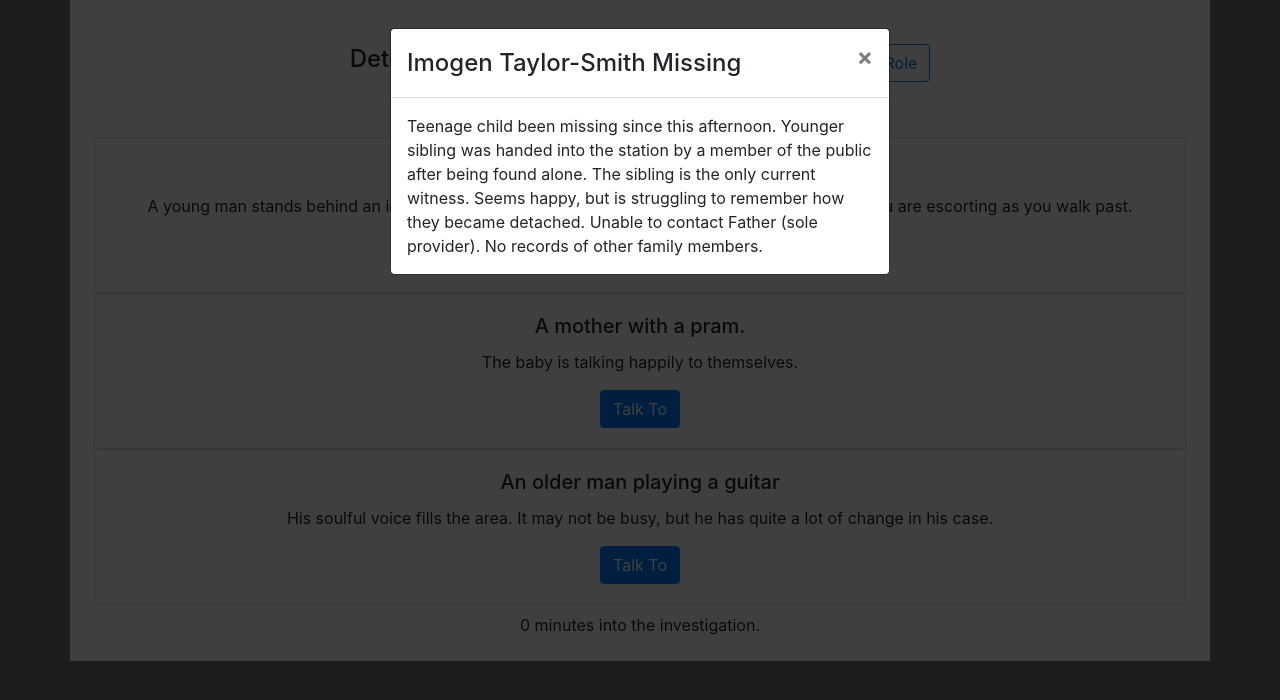
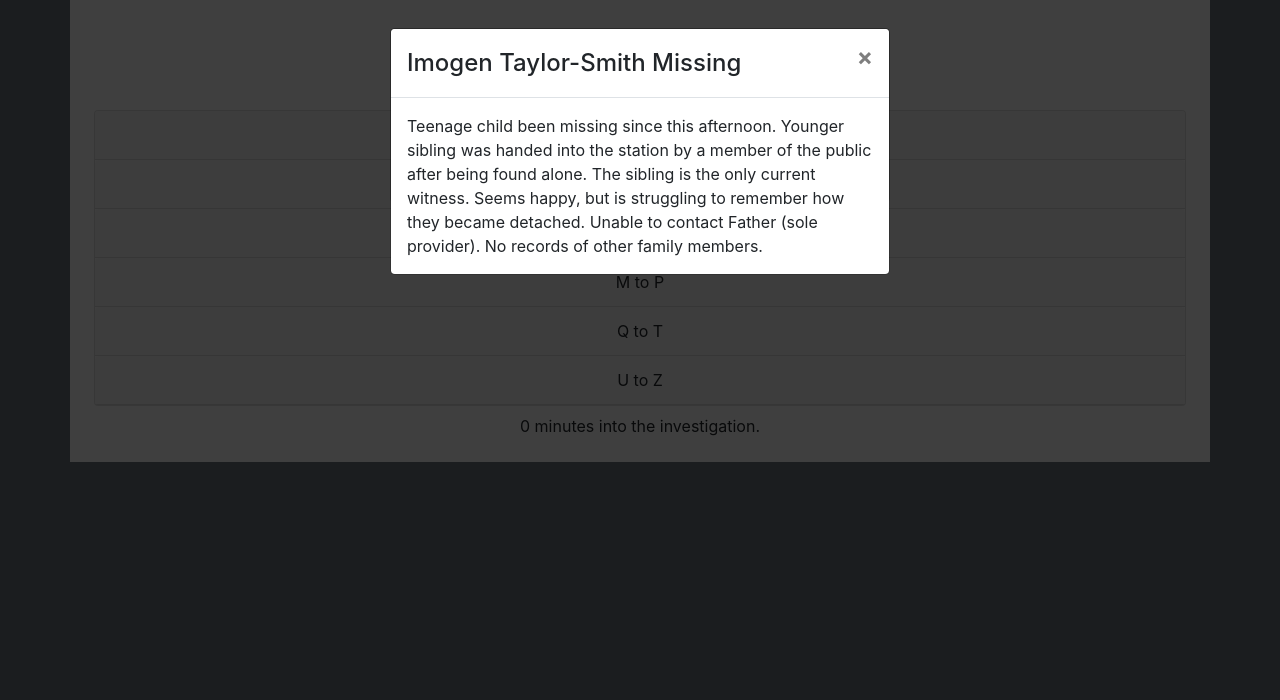
Before and after one commit to hennersz/10-65, a React (Create React App) app in the folder src/client/: page / in a window 1280 px wide. Shown: the top 700 px of the page. Built offline with nearby package versions, Linux system fonts and the light colour scheme; the HTML template or start-up script is replaced by a standard one.

Commit message:
feat(*): finished react-bootstrap and ES6ification

```diff
--- a/src/client/src/App.js
+++ b/src/client/src/App.js
@@ -4,7 +4,7 @@ import { getSocket } from './utils/socket';
 import {ifDev} from "./utils/ifDev";
 import Loader from "./Components/Loader";
 
-function App() {
+const App = () => {
   const [isConnected, setConnectedState] = useState(ifDev(true, false))
 
   const onSocketConnect = (...params) => {
--- a/src/client/src/Components/BackOffice.jsx
+++ b/src/client/src/Components/BackOffice.jsx
@@ -1,35 +1,33 @@
 import React, { useState } from 'react';
 import data from '../data/imogen.json'
 import BackOfficeCabinet from "./BackOfficeCabinet";
-import {Button} from "react-bootstrap";
+import {Accordion, Button, Card} from "react-bootstrap";
 
-function BackOffice(props) {
+const BackOffice = () => {
     const [article, selectArticle] = useState();
 
     if (article) {
         const selectedRecord = data.historicalRecords.find(({key}) => (key === article))
         return (
             <div>
-                <h4>
-                    {selectedRecord.title}
-                </h4>
-                <p>
-                    {selectedRecord.body}
-                </p>
+                <h4>{selectedRecord.title}</h4>
+                <p>{selectedRecord.body}</p>
                 <Button variant="primary" onClick={() => selectArticle(undefined)}>Go Back</Button>
             </div>
         )
     }
 
     return (
-        <div className="accordion accordion-flush" id="accordionFlushExample">
+        <Accordion defaultActiveKey="0">
+            <Card>
                 <BackOfficeCabinet lowerEnd="A" upperEnd="D" selectArticle={selectArticle} />
                 <BackOfficeCabinet lowerEnd="E" upperEnd="H" selectArticle={selectArticle} />
                 <BackOfficeCabinet lowerEnd="I" upperEnd="L" selectArticle={selectArticle} />
                 <BackOfficeCabinet lowerEnd="M" upperEnd="P" selectArticle={selectArticle} />
                 <BackOfficeCabinet lowerEnd="Q" upperEnd="T" selectArticle={selectArticle} />
                 <BackOfficeCabinet lowerEnd="U" upperEnd="Z" selectArticle={selectArticle} />
-        </div>
+            </Card>
+        </Accordion>
     );
 }
 
--- a/src/client/src/Components/BackOfficeCabinet.jsx
+++ b/src/client/src/Components/BackOfficeCabinet.jsx
@@ -1,48 +1,45 @@
 import React from 'react';
 import data from "../data/imogen.json";
+import {Button, Accordion, Card} from "react-bootstrap";
 
 const getRecordsInAlphaRange = (lowerEnd, upperEnd) => {
     console.log(lowerEnd, upperEnd);
     return data.historicalRecords
-        .filter(({ title }) => {
+        .filter(({title}) => {
             const comparitorTitle = title.substr(0, 1).toUpperCase();
             return (comparitorTitle >= lowerEnd && comparitorTitle <= upperEnd)
-        }).sort(({ title: titleA }, { title: titleB}) => {
+        }).sort(({title: titleA}, {title: titleB}) => {
             return titleA > titleB ? 1 : -1
         })
 }
 
-const BackOfficeCabinet = ({ lowerEnd, upperEnd, selectArticle }) => {
+const BackOfficeCabinet = ({lowerEnd, upperEnd, selectArticle}) => {
     const collapseID = 'cabinetCollapsable' + lowerEnd + upperEnd;
     const cabinetRecords = getRecordsInAlphaRange(lowerEnd, upperEnd);
     return (
-        <div className="accordion-item">
-            <h2 className="accordion-header" id="flush-headingOne">
-                <button className="accordion-button collapsed" type="button" data-bs-toggle="collapse"
-                        data-bs-target={"#" + collapseID}>
+        <div>
+            <Accordion.Toggle as={Card.Header} eventKey={collapseID}>
                 {
                     lowerEnd + ' to ' + upperEnd
                 }
-                </button>
-            </h2>
-            <div id={collapseID} className="accordion-collapse collapse"
-                 data-bs-parent="#accordionFlushExample">
-                <div className="accordion-body">
+            </Accordion.Toggle>
+            <Accordion.Collapse eventKey={collapseID}>
+                <div className="d-flex flex-column">
                     {
                         cabinetRecords.length > 0 ?
                             (
                                 cabinetRecords.map(({key, title, body, ...rest}) => (
-                                    <button onClick={() => selectArticle(key)} className="btn btn-primary m-2">
+                                        <Button variant="primary mt-1" onClick={() => selectArticle(key)}>
                                             {title}
-                                    </button>
+                                        </Button>
                                     )
                                 )
                             ) : (
-                                <div>Nothing see here. Just an empty chocolate bar wrapper and some cobwebs</div>
+                                <div className="m-1">Nothing see here. Just an empty chocolate bar wrapper and some cobwebs</div>
                             )
                     }
                 </div>
-            </div>
+            </Accordion.Collapse>
         </div>
     )
 }
--- a/src/client/src/Components/Chat.jsx
+++ b/src/client/src/Components/Chat.jsx
@@ -28,7 +28,7 @@ const Chat = ({ personKey, onClose }) => {
         setMessageIndex(messageIndex + 1)
         setTimeout(() => {
             setMessageIndex(messageIndex + 2)
-        }, 1500 )
+        }, 1000 )
     }
 
     useEffect(() => {
--- a/src/client/src/Components/Dispatcher.jsx
+++ b/src/client/src/Components/Dispatcher.jsx
@@ -4,6 +4,7 @@ import { getSocket } from "../utils/socket";
 import { MOVE_EVENT } from "../constants";
 import {useState} from "react";
 import Loader from "./Loader";
+import {Button} from "react-bootstrap";
 
 const Dispatcher = () => {
     const [isOfficerMoving, setOfficerMoving] = useState(false);
@@ -30,7 +31,9 @@ const Dispatcher = () => {
                             <p className="card-text">
                                 {description}
                             </p>
-                            <button onClick={bindOnLocationSelect(key)} class="btn btn-primary mt-2">Move Officer Here</button>
+                            <Button variant="primary" onClick={bindOnLocationSelect(key)} class="mt-2">
+                                Move Officer Here
+                            </Button>
                         </div>
                     </div>
                 ))
--- a/src/client/src/Components/Game.jsx
+++ b/src/client/src/Components/Game.jsx
@@ -6,7 +6,7 @@ import Dispatcher from "./Dispatcher";
 import Witness from "./Witness";
 import Officer from "./Officer";
 
-function Game({role, minutes}) {
+const Game = ({role, minutes}) => {
     switch(role) {
         case ROLE_WITNESS:
             return (
--- a/src/client/src/Components/Lobby.jsx
+++ b/src/client/src/Components/Lobby.jsx
@@ -14,9 +14,9 @@ import {
 } from "../constants";
 import {ifDev} from "../utils/ifDev";
 
-function Lobby() {
+const Lobby = () => {
     const [gameState, setGameState] = useState(ifDev(IN_GAME, UNMATCHED))
-    const [ role, setRole] = useState(ifDev(ROLE_OFFICER, 'none'))
+    const [ role, setRole] = useState(ifDev(ROLE_BACK_OFFICE, 'none'))
     const [minutes, setMinutes] = useState(0);
     const [isTimerActive, setIsTimerActive] = useState(false);
 
@@ -43,13 +43,9 @@ function Lobby() {
 
     useEffect(() => {
         getSocket().on('game_state_change', setGameState)
+        getSocket().on('set_role', setRole)
     }, () => {
         getSocket().off('game_state_change', setGameState)
-    })
-
-    useEffect(() => {
-        getSocket().on('set_role', setRole)
-    }, () => {
         getSocket.off('set_role', setRole)
     })
 
--- a/src/client/src/Components/RoleWrapper.jsx
+++ b/src/client/src/Components/RoleWrapper.jsx
@@ -2,7 +2,7 @@ import React, {useState} from 'react';
 import data from '../data/imogen.json'
 import {Button, ButtonGroup, Modal} from 'react-bootstrap';
 
-function RoleWrapper({ role, children }) {
+const RoleWrapper = ({ role, children }) => {
     const character = data.bio[role] || {};
     const [showBio, setShowBio] = useState(false);
     const [showCase, setShowCase] = useState(true);
```
Lines whose indentation alone changed are shown as unchanged.
